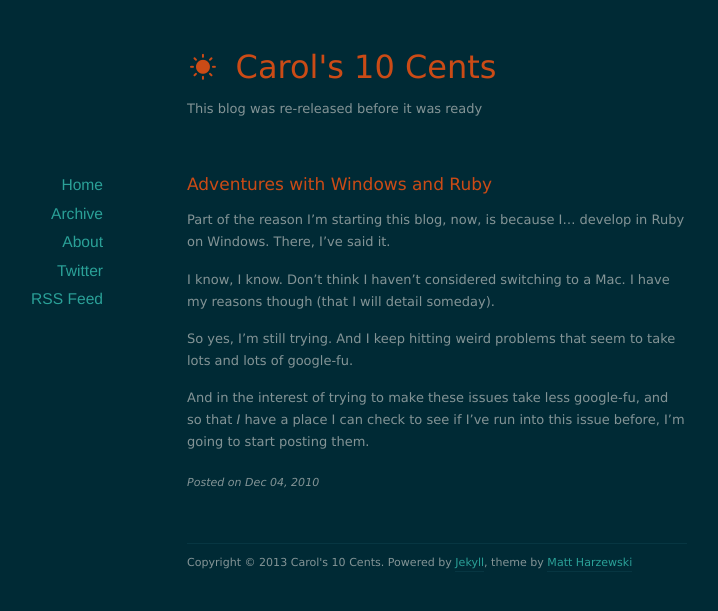
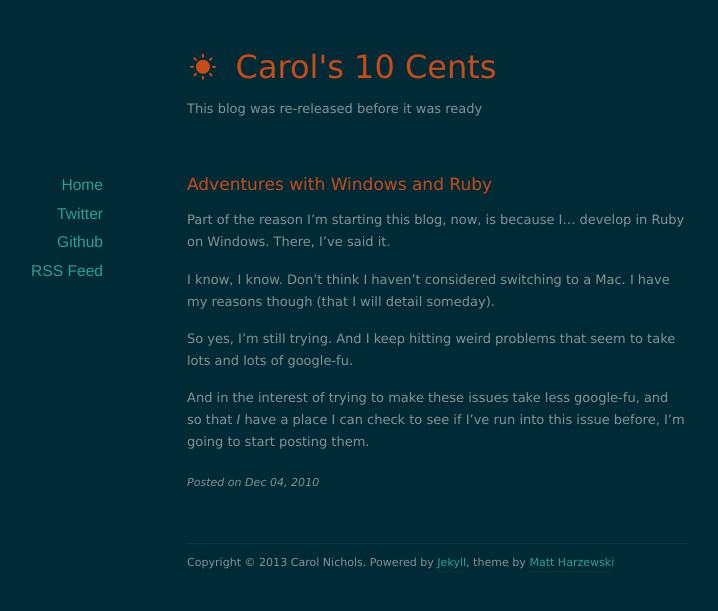
Before and after one commit to carols10cents/carol-nichols.com, a Jekyll site: the page built from _posts/2010-12-04-adventures-with-windows-and-ruby.markdown, in a window 1280 px wide. Shown: the top 611 px of the page, without its empty margins (203-921 px from the left). Built offline with Jekyll 4.4.1, drawn with Linux system fonts in a browser that asks for light colours; nearby versions of some CDN libraries; Markdown is read by kramdown in place of the engine named in the settings.

Commit message:
Changing links and footer

```diff
--- a/_layouts/default.html
+++ b/_layouts/default.html
@@ -34,9 +34,8 @@
       <nav>
         <ul>
           <li><a href="/">Home</a></li>
-          <li><a href="/archives">Archive</a></li>
-          <li><a href="/about">About</a></li>
-          <li><a href="http://twitter.com/redwall_hp">Twitter</a></li>
+          <li><a href="http://twitter.com/carols10cents">Twitter</a></li>
+          <li><a href="http://github.com/carols10cents">Github</a></li>
           <li><a href="/feed.xml">RSS Feed</a></li>
         </ul>
       </nav>
@@ -55,7 +54,7 @@
 
 
   <footer id="footer">
-    <p class="copyright">Copyright &copy; {{ site.time | date: '%Y' }} {{ site.name }}. Powered by <a href="http://jekyllrb.com">Jekyll</a>, theme by <a href="http://www.webmaster-source.com">Matt Harzewski</a></p>
+    <p class="copyright">Copyright &copy; {{ site.time | date: '%Y' }} Carol Nichols. Powered by <a href="http://jekyllrb.com">Jekyll</a>, theme by <a href="http://www.webmaster-source.com">Matt Harzewski</a></p>
   </footer>
 
 
```
